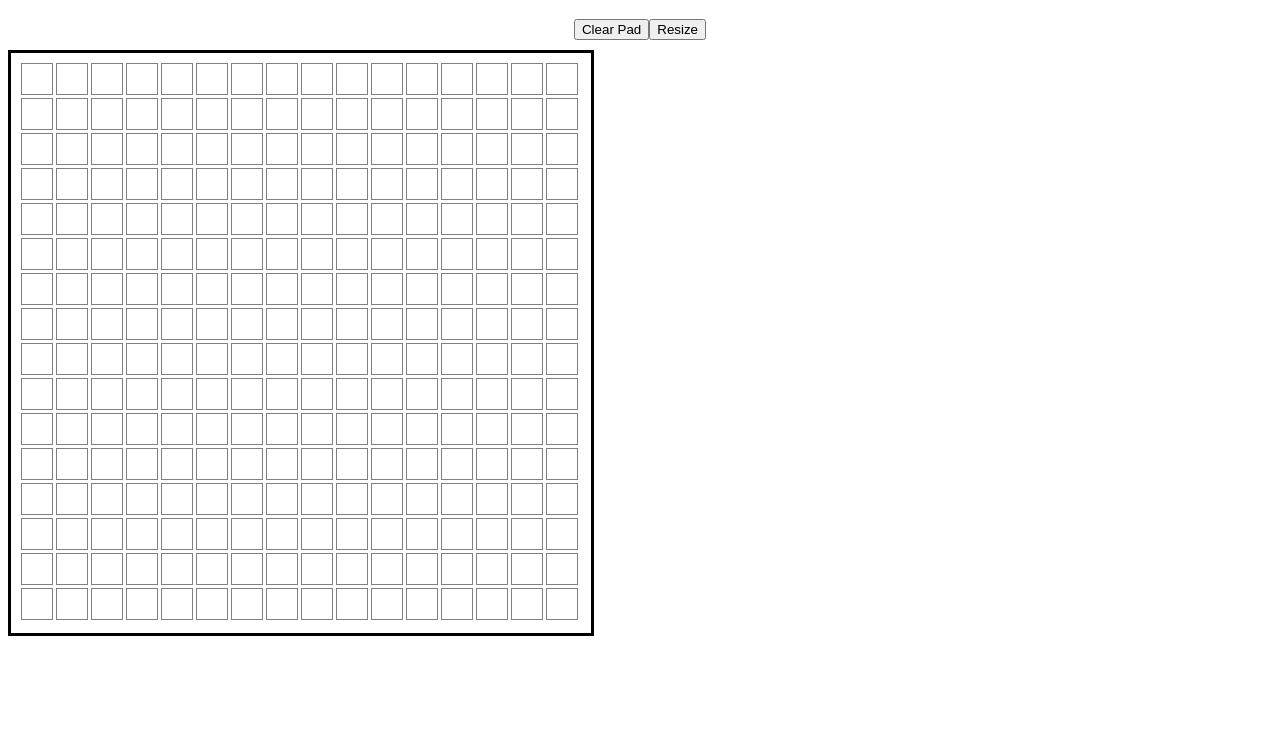
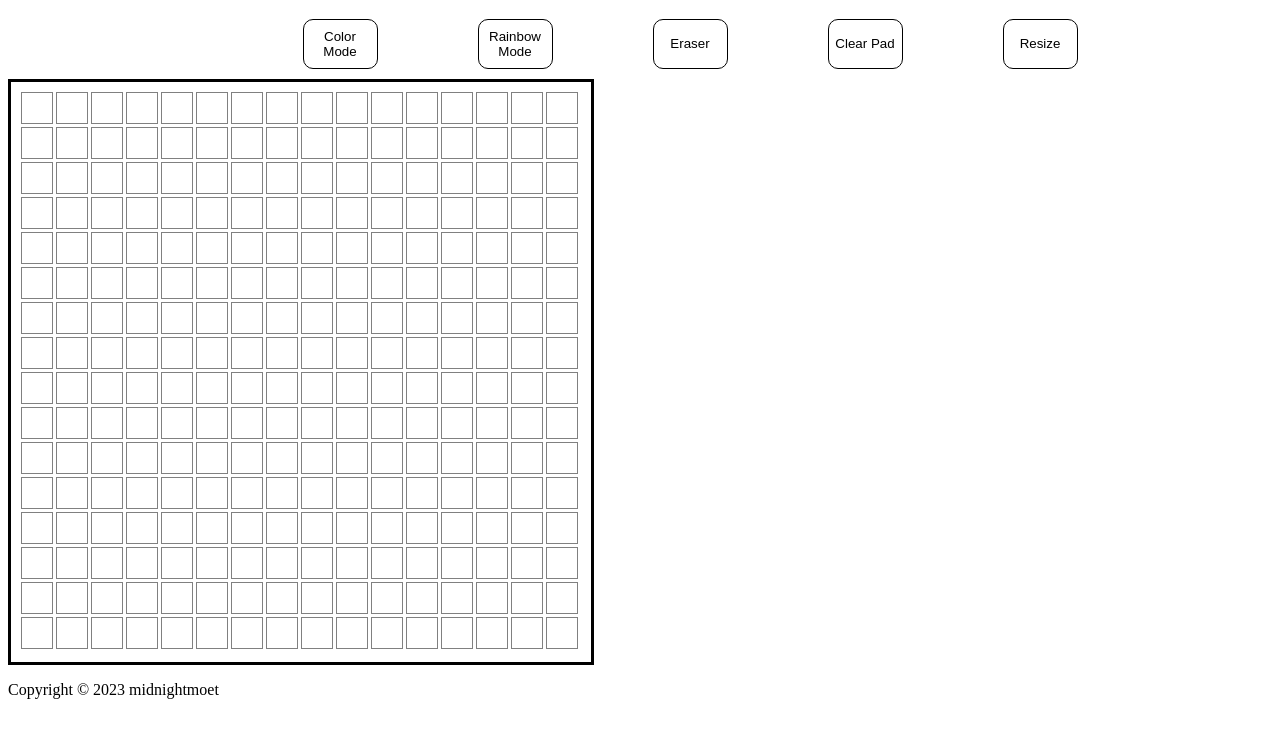
Before and after one commit to midnightmoet/Etch-A-Sketch_TOP, a plain HTML site: page index.html in a window 1280 px wide. Shown: the part 62-800 px from the top of the page. Drawn offline with Linux system fonts and the light colour scheme.

Commit message:
saving progress, added buttons but still thinking on the rest

```diff
--- a/index.html
+++ b/index.html
@@ -1,22 +1,40 @@
 <!DOCTYPE html>
 <html lang="en">
 	<head>
-    <meta charset="UTF-8">
-    <meta http-equiv="X-UA-Compatible" content="IE=edge">
-    <meta name="viewport" content="width=device-width, initial-scale=1.0">
+		<meta charset="UTF-8" />
+		<meta http-equiv="X-UA-Compatible" content="IE=edge" />
+		<meta name="viewport" content="width=device-width, initial-scale=1.0" />
 		<title>Etch-A-Sketch</title>
-    <link rel="stylesheet" href="style.css">
-    <script src="script.js" defer></script>
+		<link rel="stylesheet" href="style.css" />
+		<script type="text/javascript" src="script.js" defer></script>
 	</head>
 	<body>
 		<h1>Etch a Sketch Pad</h1>
 
-    <div class="container-btn">
+		<div class="settings">
+      <button class="btn">Color Mode</button>
+      <button class="btn">Rainbow Mode</button>
+      <button class="btn">Eraser</button>
 			<button class="btn">Clear Pad</button>
 			<button class="btn" id="resize">Resize</button>
+      <!-- <input id="sizeSlider" type="range" value="16" min="1" max="64"> -->
 		</div>
 
-    <div id="container">
+		<div id="container-holder">
+			<div id="container"></div>
 		</div>
+
+    <footer class="footer">
+      <p>
+        Copyright ©
+        <script>
+          document.write(new Date().getFullYear())
+        </script>
+        midnightmoet
+      </p>
+      <a href="https://github.com/midnightmoet" target="_blank">
+        <i class="fab fa-github"></i
+      ></a>
+    </footer>
 	</body>
 </html>
--- a/style.css
+++ b/style.css
@@ -28,9 +28,22 @@ h1 {
     background: pink;
 }
 
-.container-btn {
+.settings {
     display: flex;
     justify-content: center;
-    align-items: center;
     margin: 10px;
 }
+
+.btn {
+    border-radius: 10px;
+    border: 1px solid black;
+    background: white;
+    width: 75px;
+    height: 50px;
+    margin-left: 100px;
+}
+
+.btn:hover {
+    background: black;
+    color: white;
+}
```
Lines whose indentation alone changed are shown as unchanged.
